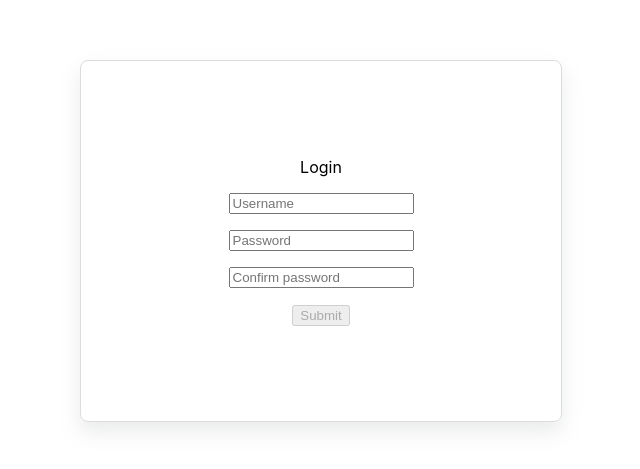
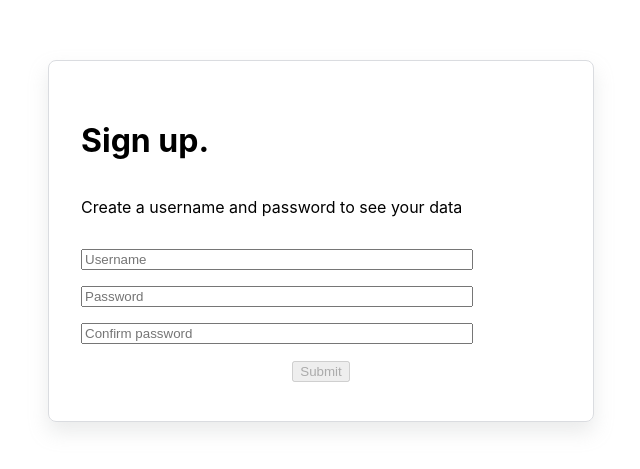
Before and after one commit to timothydlee/login-screen, a React (Create React App) app: page / in a window 1280 px wide. Shown: the part 159-628 px from the top of the page, without its empty margins (319-959 px from the left). Built offline with nearby package versions, Linux system fonts and the light colour scheme.

Commit message:
Changed login screen to signup screen.

```diff
--- a/src/App.tsx
+++ b/src/App.tsx
@@ -1,9 +1,9 @@
 import './App.css';
-import { LoginScreen } from './pages';
+import { Signup } from './pages';
 
 const App = () => (
 	<div className="App">
-		<LoginScreen />
+		<Signup />
 	</div>
 );
 
--- a/src/components/Card/card.css
+++ b/src/components/Card/card.css
@@ -1,9 +1,10 @@
 .card-wrapper {
-	max-width: 40vw;
-	max-height: 40vw;
+	max-width: 80vw;
+	max-height: 80vw;
 	width: 480px;
 	height: 360px;
 	border: 1px solid #DADCE0;
 	border-radius: 8px;
 	box-shadow: 0px 10px 20px 0px #ADAEAE40;
+	padding: 0 2em;
 }
--- a/src/components/InputWithMessage/InputWithMessage.tsx
+++ b/src/components/InputWithMessage/InputWithMessage.tsx
@@ -17,6 +17,7 @@ const InputWithMessage = ({
 }: InputWithMessageProps) => (
 	<div className='input-with-message-container'>
 		<input
+			className='input-with-message-input'
 			type="text"
 			placeholder={placeholder}
 			value={value}
--- a/src/components/InputWithMessage/inputWithMessage.css
+++ b/src/components/InputWithMessage/inputWithMessage.css
@@ -3,5 +3,9 @@
 	display: flex;
 	flex-direction: column;
 	justify-content: center;
-	align-items: center;
+	align-items: flex-start;
 }
+
+.input-with-message-input {
+	width: 80%;
+}
--- a/src/pages/LoginScreen/index.ts
+++ /dev/null
@@ -1 +0,0 @@
-export { default as LoginScreen } from './LoginScreen';
--- a/src/pages/LoginScreen/LoginScreen.tsx
+++ b/src/pages/Signup/Signup.tsx
@@ -1,8 +1,8 @@
 import { ChangeEvent, useEffect, useState } from 'react';
 import { Card, InputWithMessage } from '../../components';
-import './loginScreen.css';
+import './signup.css';
 
-const LoginScreen = () => {
+const Signup = () => {
 	const [username, setUsername] = useState('');
 	const [password, setPassword] = useState('');
 	const [passwordConfirmation, setPasswordConfirmation] = useState('');
@@ -22,11 +22,14 @@ const LoginScreen = () => {
 
 	const submitButtonDisabled = !passwordsMatch || !password || !passwordConfirmation || !username;
 	return (
-		<div className='login-screen-wrapper'>
+		<div className='signup-screen-wrapper'>
 			<Card>
-				<div className='login-screen-card-container'>
-					<div>Login</div>
-					<div className='login-screen-card-inputs-container'>
+				<div className='signup-screen-card-container'>
+					<div className='signup-screen-header-text-wrapper'>
+						<h1>Sign up.</h1>
+						<p>Create a username and password to see your data</p>
+					</div>
+					<div className='signup-screen-card-inputs-container'>
 						<InputWithMessage
 							placeholder='Username'
 							onChange={handleUsernameChange}
@@ -51,4 +54,4 @@ const LoginScreen = () => {
 	)
 };
 
-export default LoginScreen;
+export default Signup;
--- /dev/null
+++ b/src/pages/Signup/index.ts
@@ -0,0 +1 @@
+export { default as Signup } from './Signup';
--- a/src/pages/LoginScreen/loginScreen.css
+++ b/src/pages/Signup/signup.css
@@ -1,4 +1,4 @@
-.login-screen-wrapper {
+.signup-screen-wrapper {
 	height: 100vh;
 	width: 100vw;
 	display: flex;
@@ -6,7 +6,13 @@
 	align-items: center;
 }
 
-.login-screen-card-container {
+.signup-screen-header-text-wrapper {
+	display: flex;
+	flex-direction: column;
+	align-items: flex-start;
+}
+
+.signup-screen-card-container {
 	display: flex;
 	flex-direction: column;
 	gap: 1em;
@@ -14,7 +20,7 @@
 	height: 100%;
 }
 
-.login-screen-card-inputs-container {
+.signup-screen-card-inputs-container {
 	display: inherit;
 	flex-direction: column;
 	gap: 1em;
--- a/src/pages/index.ts
+++ b/src/pages/index.ts
@@ -1 +1 @@
-export { LoginScreen } from './LoginScreen';
+export { Signup } from './Signup';
```
